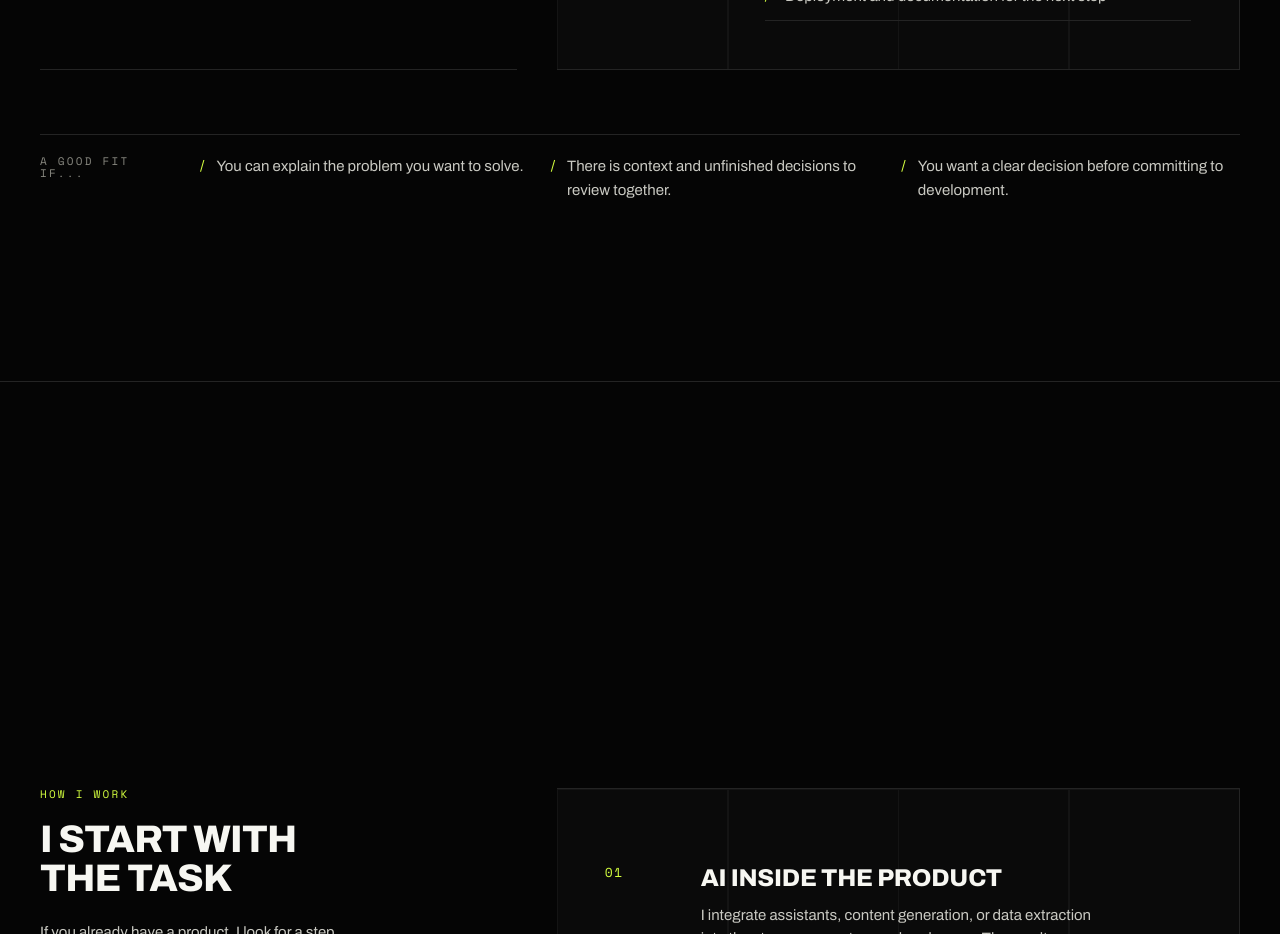
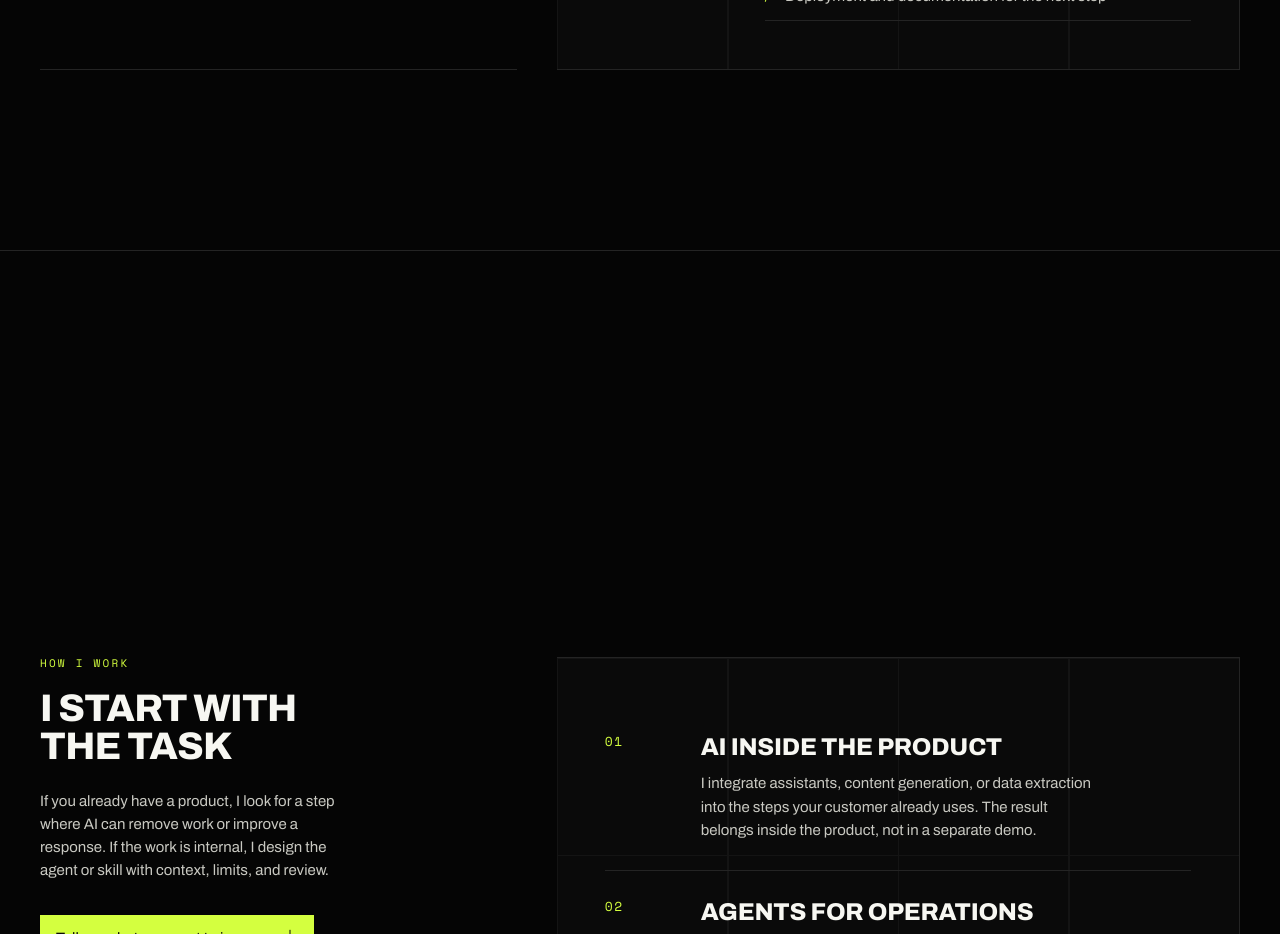
Before and after one commit to elmerjacobo97/portfolio-gsap-v2, a Next.js app: page /en in a window 1280 px wide. Shown: the part 7280-8214 px from the top of the page. Built offline with nearby package versions, Linux system fonts and the light colour scheme; no server answers.

Commit message:
Remove redundant service fit section from Services layout

```diff
--- a/components/sections/Services.tsx
+++ b/components/sections/Services.tsx
@@ -298,24 +298,6 @@ export function Services({
 				</div>
 			</div>
 
-			<div className="grid-page mt-12 md:mt-16">
-				<div className="border-rule col-span-12 grid gap-6 border-t pt-5 md:grid-cols-[8rem_1fr] md:gap-8">
-					<p className="u-label">{dict.fitTitle}</p>
-					<ul className="grid gap-3 sm:grid-cols-3">
-						{dict.fit.map((item) => (
-							<li
-								key={item}
-								className="text-body text-text-secondary flex gap-3"
-							>
-								<span aria-hidden className="text-accent">
-									/
-								</span>
-								{item}
-							</li>
-						))}
-					</ul>
-				</div>
-			</div>
 		</section>
 	);
 }
```
